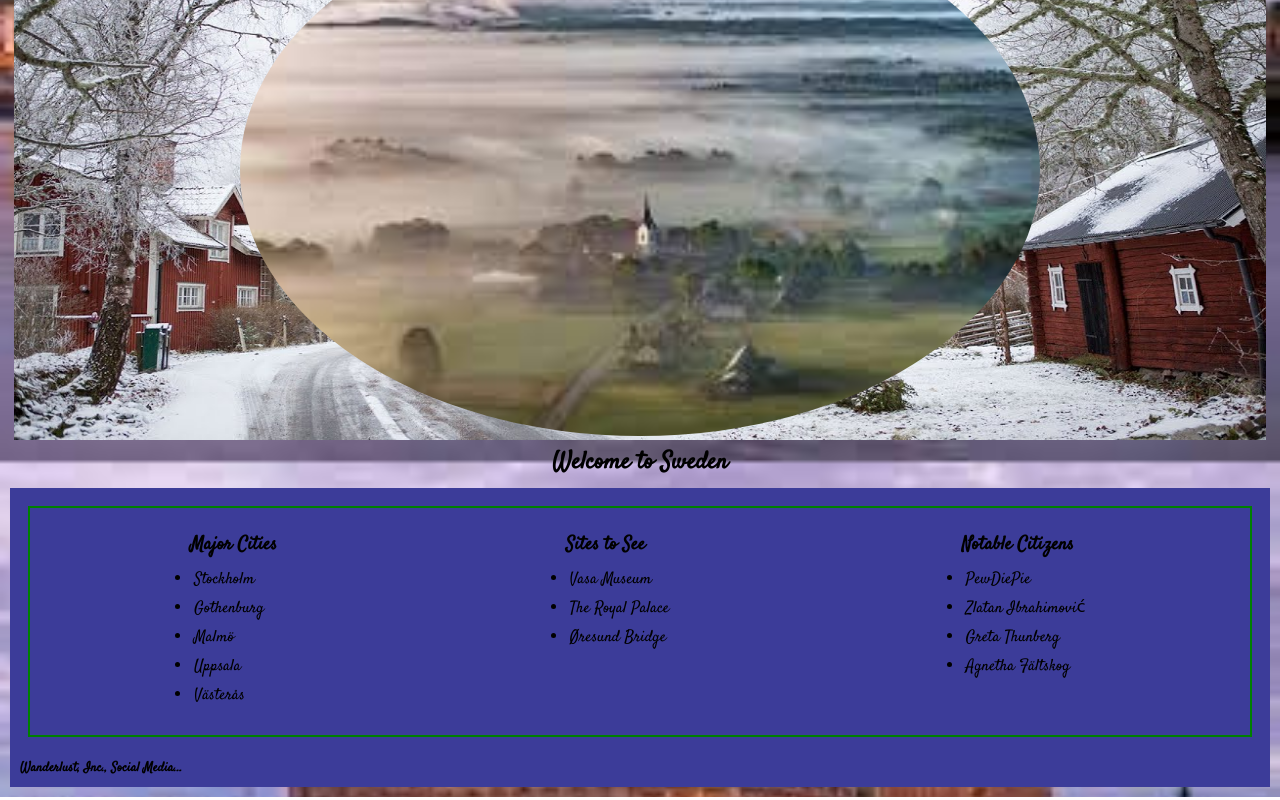
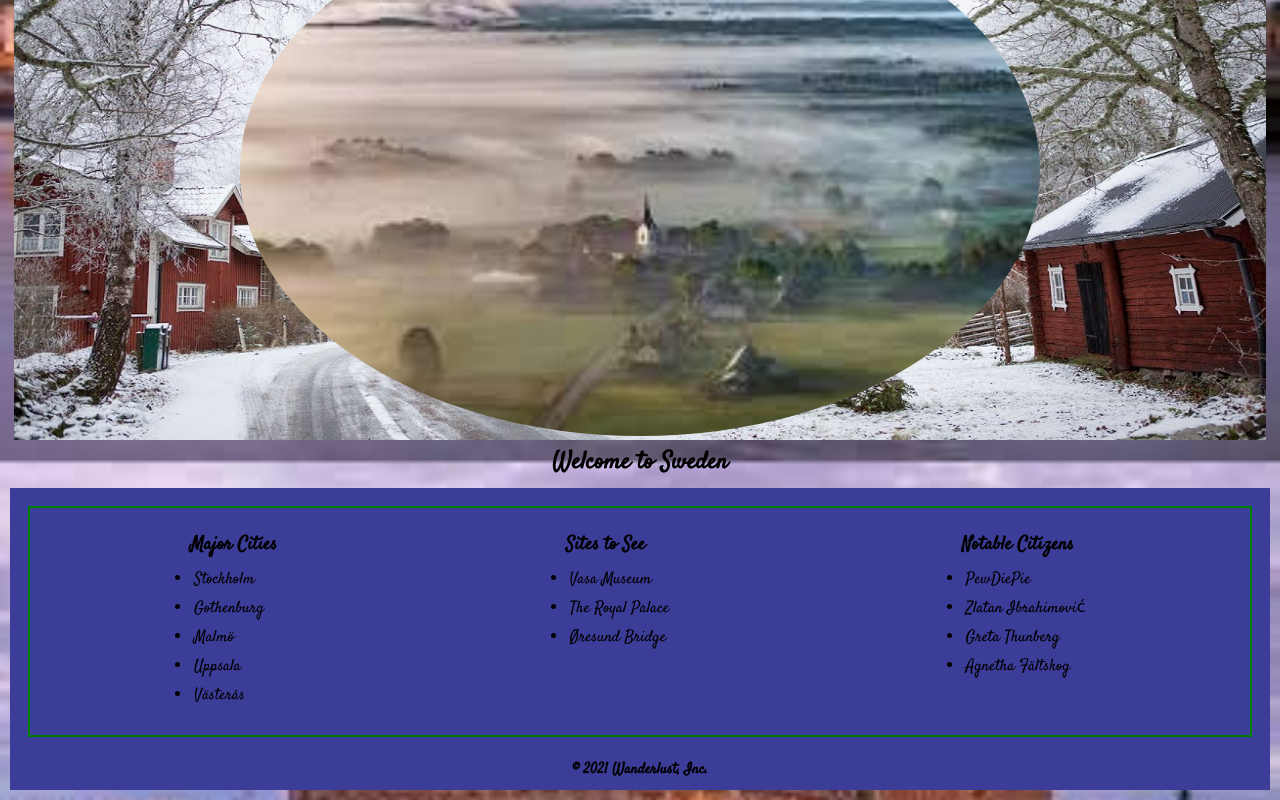
Before and after one commit to NSS-Day-Cohort-49/helloworld-git-clone-crew, a plain HTML site: page sweden.html in a window 1280 px wide. Shown: the part 392-1192 px from the top of the page. Drawn offline with Linux system fonts and the light colour scheme; files that its build step writes are made by us from their sources.

Commit message:
fixing css

```diff
--- a/styles/sweden.css
+++ b/styles/sweden.css
@@ -152,3 +152,8 @@ main {
     flex-grow: 1;
     margin: 2em;
 }
+
+.copyright_info {
+    text-align: center;
+    font-size: 15px;
+}
--- a/sweden.html
+++ b/sweden.html
@@ -62,7 +62,7 @@
             </section>
         </article>
         <footer>
-            <h5>Wanderlust, Inc.,  Social Media...</h5>
+            <h5 class="copyright_info">© 2021 Wanderlust, Inc.</h5>
         </footer>
     </main>
 </body>
```
